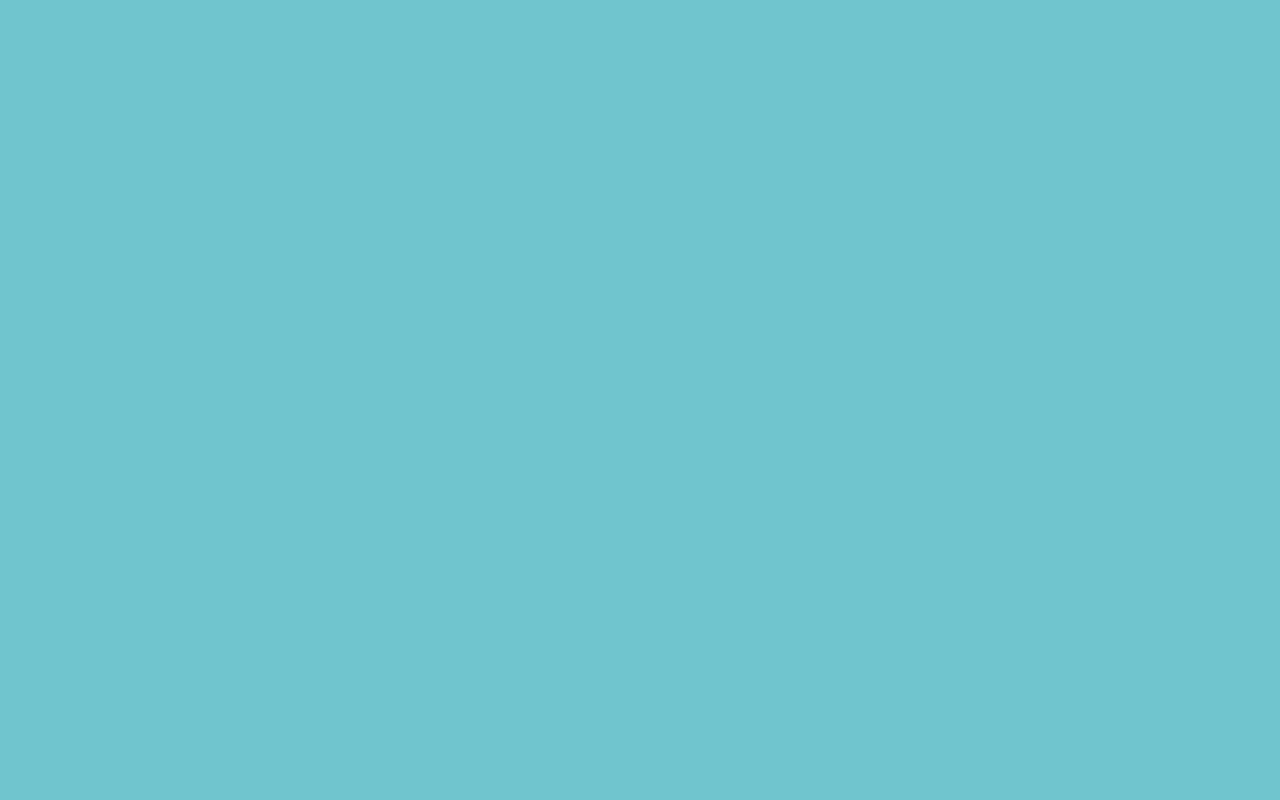
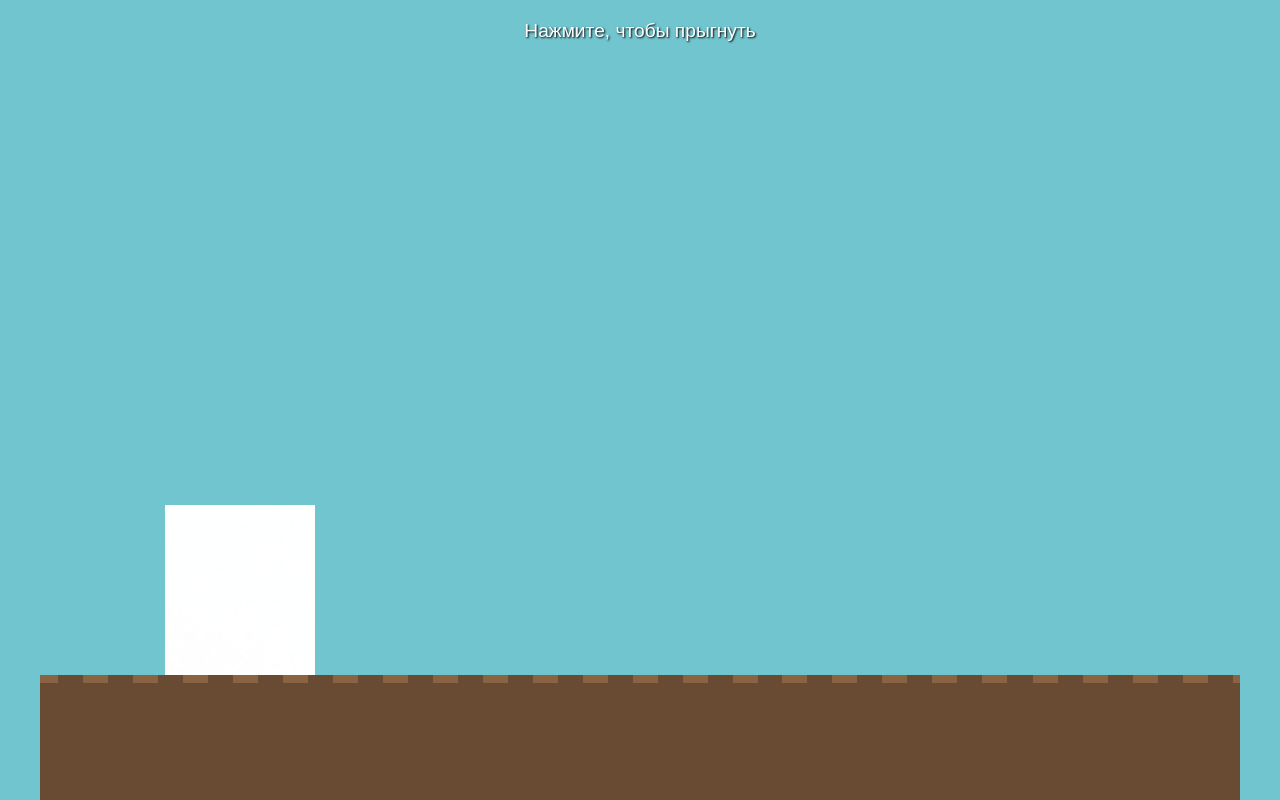
Before and after one commit to Anrash89/MisterShlypa, a plain HTML site: page index.html in a window 1280 px wide. Drawn offline with Linux system fonts and the light colour scheme.

Commit message:
Update index.html

```diff
--- a/index.html
+++ b/index.html
@@ -73,7 +73,7 @@
         // --- Загрузка спрайтов ---
         const spriteSheet = new Image();
         // ВАЖНО: Убедитесь, что имя файла совпадает!
-        spriteSheet.src = 'Gemini_Generated_Image_y2f7uqy2f7uqy2f7.jpg';
+        spriteSheet.src = 'Gemini_Generated_Image_y2f7uqy2f7uqy2f7.png';
 
         // ❗️ ВНИМАНИЕ: Координаты спрайтов (sx, sy, sWidth, sHeight)
         // Это ПРИМЕРНЫЕ значения. Вам нужно будет открыть ваше
```
